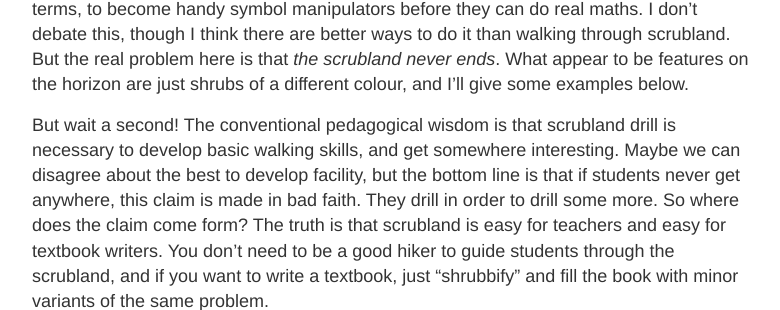
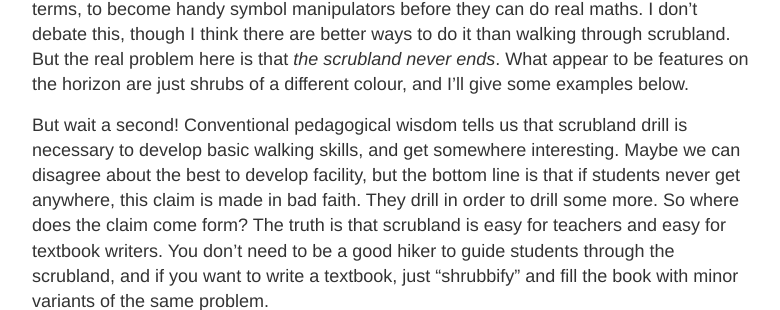
Before and after one commit to hapax/hapax.github.io, a Jekyll site: the page built from assets/teaching.md, in a window 1280 px wide and 900 px high, scrolled down 2732 px. Shown: the part 145-455 px from the top of the window, without its empty margins (248-1028 px from the left). Built offline with Jekyll 4.4.1, drawn with Linux system fonts in a browser that asks for light colours; our own code applies the rules of GitHub Pages for plain Markdown files; formulas are drawn with MathJax 3; a script that is not in the unit is left out.

Commit message:
Update teaching.md

```diff
--- a/assets/teaching.md
+++ b/assets/teaching.md
@@ -137,7 +137,7 @@ What appear to be features on the horizon are just shrubs of a
 different colour, and I'll give some examples below.
 
 But wait a second!
-The conventional pedagogical wisdom is that scrubland drill is
+Conventional pedagogical wisdom tells us that scrubland drill is
 necessary to develop basic walking skills, and get somewhere interesting.
 Maybe we can disagree about the best to develop facility, but the
 bottom line is that if students never get anywhere, this claim is made
```
